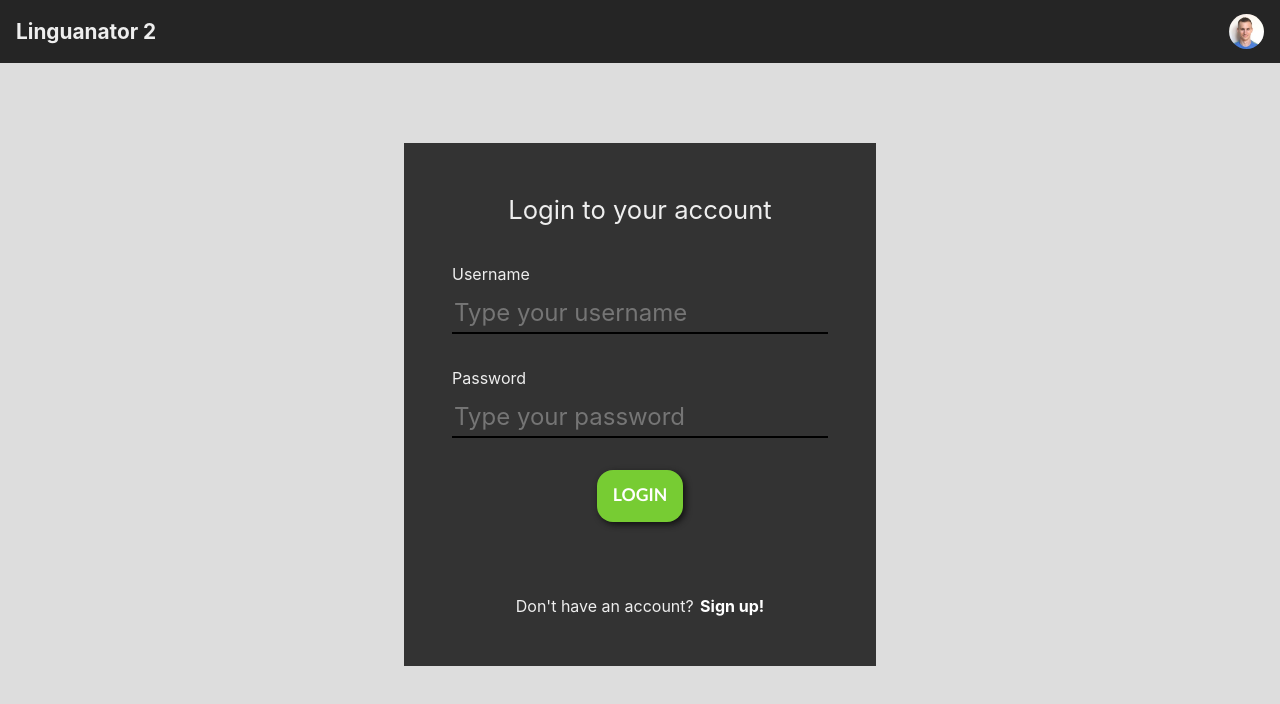
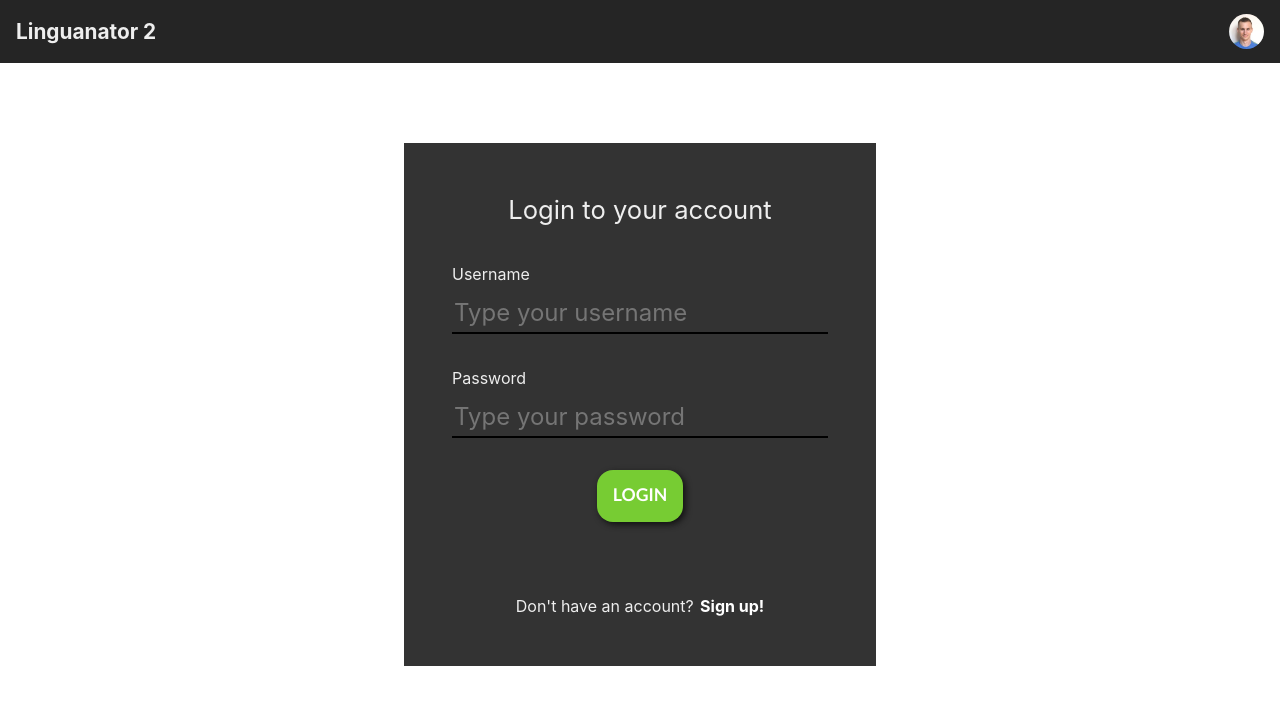
Before and after one commit to IgorBoyarshin/Linguanator2, an Angular app: page /login in a window 1280 px wide. Shown: the top 704 px of the page. Built offline with nearby package versions, Linux system fonts and the light colour scheme; a web font is replaced by a local one.

Commit message:
changed background color

```diff
--- a/src/styles.css
+++ b/src/styles.css
@@ -2,8 +2,7 @@
 @import url('https://fonts.googleapis.com/css?family=Alegreya&display=swap');
 
 body {
-    background-color: #ddd;
-    /* background-color: #eee; */
+    background-color: #fff;
 }
 
 .dark {
```
